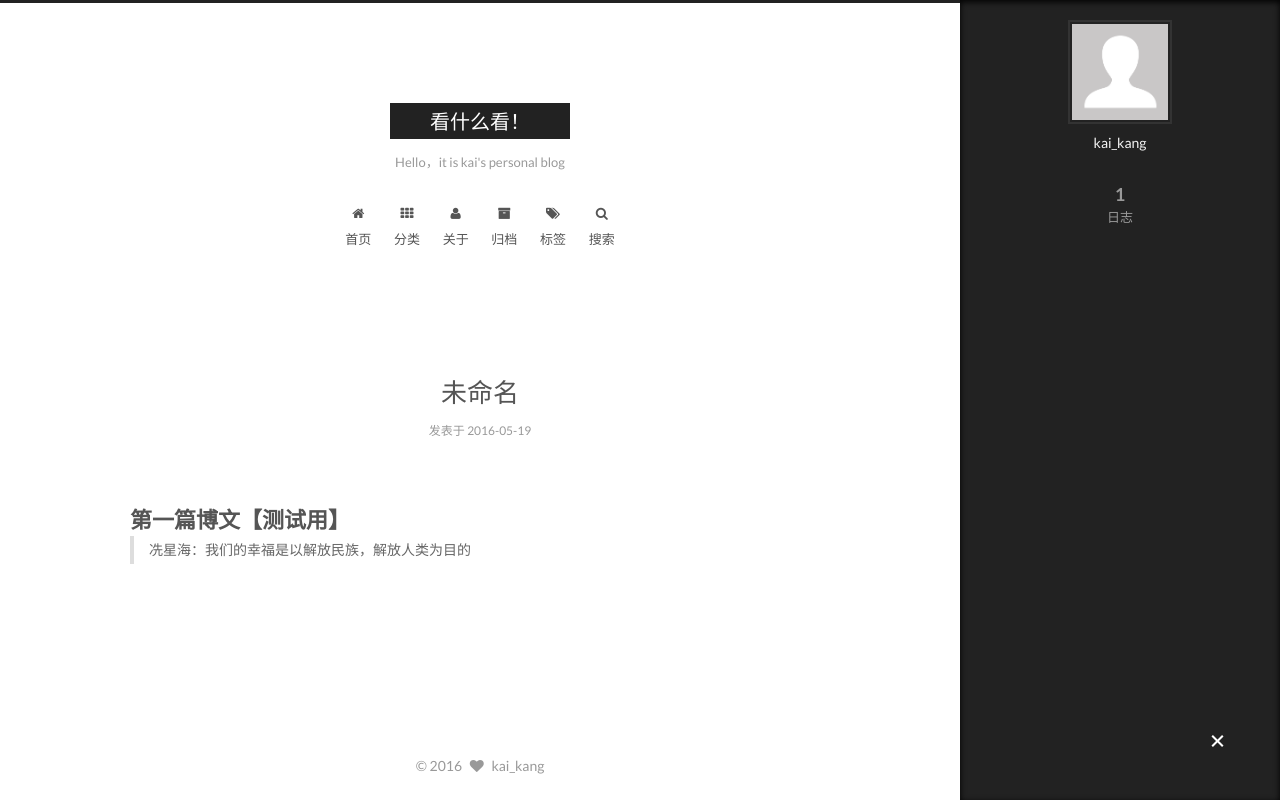
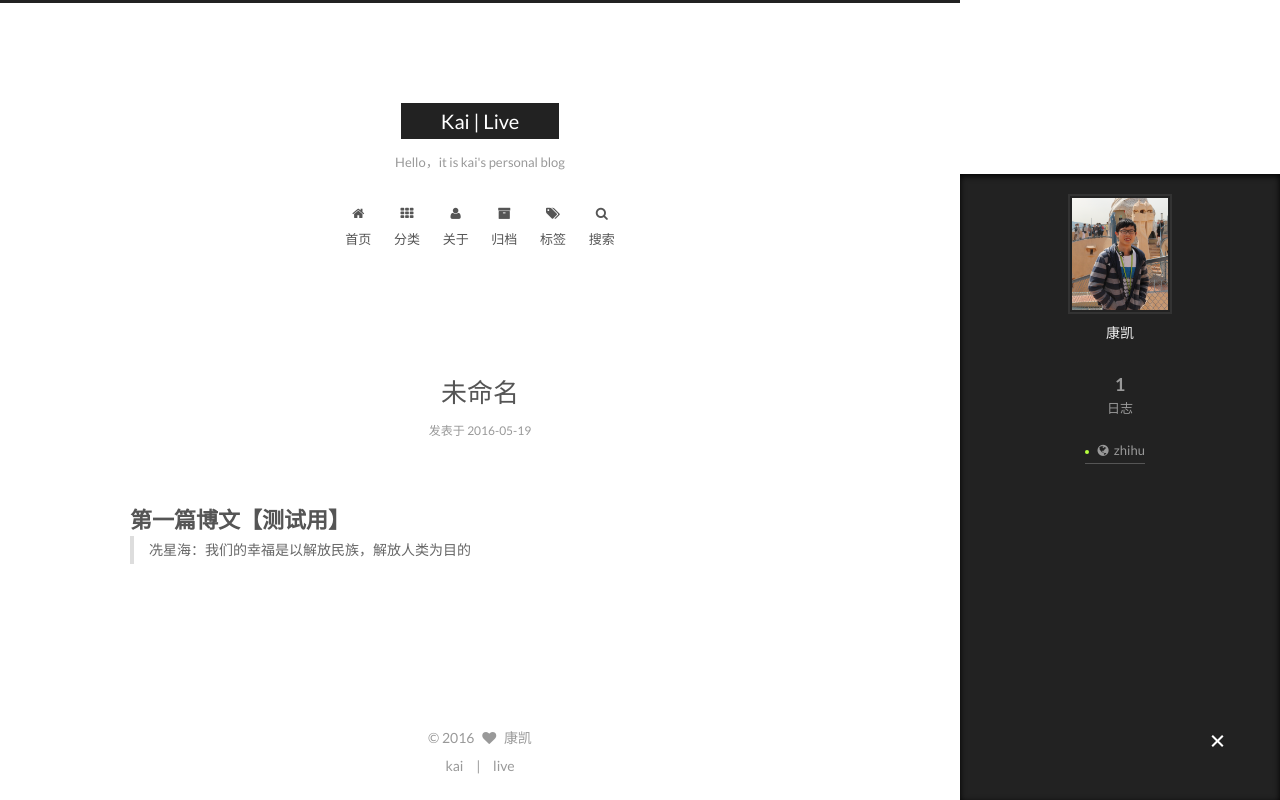
Before and after one commit to kangkai1995/kangkai1995.github.io, a plain HTML site: page index.html in a window 1280 px wide. Both pictures are taken after a click on the element 1217 px from the left and 742 px from the top of the page. Drawn offline with Linux system fonts and the light colour scheme.

Commit message:
Site updated: 2016-05-19 18:42:29

```diff
--- a/2016/05/19/第一篇博文【测试用】/index.html
+++ b/2016/05/19/第一篇博文【测试用】/index.html
@@ -5,7 +5,7 @@
 
 
 
-<html class="theme-next muse use-motion">
+<html class="theme-next pisces use-motion">
 <head>
   <meta charset="UTF-8"/>
 <meta http-equiv="X-UA-Compatible" content="IE=edge,chrome=1" />
@@ -87,14 +87,14 @@
 <meta name="description" content="第一篇博文【测试用】
 冼星海：我们的幸福是以解放民族，解放人类为目的">
 <meta property="og:type" content="article">
-<meta property="og:title" content="看什么看！">
+<meta property="og:title" content="Kai | Live">
 <meta property="og:url" content="http://yoursite.com/2016/05/19/第一篇博文【测试用】/index.html">
-<meta property="og:site_name" content="看什么看！">
+<meta property="og:site_name" content="Kai | Live">
 <meta property="og:description" content="第一篇博文【测试用】
 冼星海：我们的幸福是以解放民族，解放人类为目的">
 <meta property="og:updated_time" content="2016-05-19T06:47:39.000Z">
 <meta name="twitter:card" content="summary">
-<meta name="twitter:title" content="看什么看！">
+<meta name="twitter:title" content="Kai | Live">
 <meta name="twitter:description" content="第一篇博文【测试用】
 冼星海：我们的幸福是以解放民族，解放人类为目的">
 
@@ -103,7 +103,7 @@
 <script type="text/javascript" id="hexo.configuration">
   var NexT = window.NexT || {};
   var CONFIG = {
-    scheme: 'Muse',
+    scheme: 'Pisces',
     sidebar: {"position":"left","display":"post"},
     fancybox: true,
     motion: true,
@@ -114,7 +114,7 @@
   };
 </script>
 
-  <title>  | 看什么看！ </title>
+  <title>  | Kai | Live </title>
 </head>
 
 <body itemscope itemtype="http://schema.org/WebPage" lang="zh-Hans">
@@ -145,7 +145,7 @@
   <div class="custom-logo-site-title">
     <a href="/"  class="brand" rel="start">
       <span class="logo-line-before"><i></i></span>
-      <span class="site-title">看什么看！</span>
+      <span class="site-title">Kai | Live</span>
       <span class="logo-line-after"><i></i></span>
     </a>
   </div>
@@ -396,9 +396,9 @@
       <section class="site-overview sidebar-panel ">
         <div class="site-author motion-element" itemprop="author" itemscope itemtype="http://schema.org/Person">
           <img class="site-author-image" itemprop="image"
-               src="/images/avatar.gif"
-               alt="kai_kang" />
-          <p class="site-author-name" itemprop="name">kai_kang</p>
+               src="/uploads/avatar.png"
+               alt="康凯" />
+          <p class="site-author-name" itemprop="name">康凯</p>
           <p class="site-description motion-element" itemprop="description"></p>
         </div>
         <nav class="site-state motion-element">
@@ -418,6 +418,17 @@
 
 
         <div class="links-of-author motion-element">
+
+
+              <span class="links-of-author-item">
+                <a href="http://www.zhihu.com/people/k.kang" target="_blank" title="zhihu">
+
+                    <i class="fa fa-fw fa-globe"></i>
+
+                  zhihu
+                </a>
+              </span>
+
 
         </div>
 
@@ -459,7 +470,7 @@
   <span class="with-love">
     <i class="fa fa-heart"></i>
   </span>
-  <span class="author" itemprop="copyrightHolder">kai_kang</span>
+  <span class="author" itemprop="copyrightHolder">康凯</span>
 </div>
 
 <div class="powered-by">
@@ -469,7 +480,7 @@
 <div class="theme-info">
   主题 -
   <a class="theme-link" href="https://github.com/iissnan/hexo-theme-next">
-    NexT.Muse
+    NexT.Pisces
   </a>
 </div>
 
@@ -532,6 +543,13 @@
 
 
 
+
+
+
+
+  <script type="text/javascript" src="/js/src/affix.js?v=5.0.1"></script>
+
+  <script type="text/javascript" src="/js/src/schemes/pisces.js?v=5.0.1"></script>
 
 
 
--- a/index.html
+++ b/index.html
@@ -5,7 +5,7 @@
 
 
 
-<html class="theme-next muse use-motion">
+<html class="theme-next pisces use-motion">
 <head>
   <meta charset="UTF-8"/>
 <meta http-equiv="X-UA-Compatible" content="IE=edge,chrome=1" />
@@ -86,12 +86,12 @@
 
 <meta name="description">
 <meta property="og:type" content="website">
-<meta property="og:title" content="看什么看！">
+<meta property="og:title" content="Kai | Live">
 <meta property="og:url" content="http://yoursite.com/index.html">
-<meta property="og:site_name" content="看什么看！">
+<meta property="og:site_name" content="Kai | Live">
 <meta property="og:description">
 <meta name="twitter:card" content="summary">
-<meta name="twitter:title" content="看什么看！">
+<meta name="twitter:title" content="Kai | Live">
 <meta name="twitter:description">
 
 
@@ -99,7 +99,7 @@
 <script type="text/javascript" id="hexo.configuration">
   var NexT = window.NexT || {};
   var CONFIG = {
-    scheme: 'Muse',
+    scheme: 'Pisces',
     sidebar: {"position":"left","display":"post"},
     fancybox: true,
     motion: true,
@@ -110,7 +110,7 @@
   };
 </script>
 
-  <title> 看什么看！ </title>
+  <title> Kai | Live </title>
 </head>
 
 <body itemscope itemtype="http://schema.org/WebPage" lang="zh-Hans">
@@ -143,7 +143,7 @@
   <div class="custom-logo-site-title">
     <a href="/"  class="brand" rel="start">
       <span class="logo-line-before"><i></i></span>
-      <span class="site-title">看什么看！</span>
+      <span class="site-title">Kai | Live</span>
       <span class="logo-line-after"><i></i></span>
     </a>
   </div>
@@ -384,9 +384,9 @@
       <section class="site-overview sidebar-panel  sidebar-panel-active ">
         <div class="site-author motion-element" itemprop="author" itemscope itemtype="http://schema.org/Person">
           <img class="site-author-image" itemprop="image"
-               src="/images/avatar.gif"
-               alt="kai_kang" />
-          <p class="site-author-name" itemprop="name">kai_kang</p>
+               src="/uploads/avatar.png"
+               alt="康凯" />
+          <p class="site-author-name" itemprop="name">康凯</p>
           <p class="site-description motion-element" itemprop="description"></p>
         </div>
         <nav class="site-state motion-element">
@@ -406,6 +406,17 @@
 
 
         <div class="links-of-author motion-element">
+
+
+              <span class="links-of-author-item">
+                <a href="http://www.zhihu.com/people/k.kang" target="_blank" title="zhihu">
+
+                    <i class="fa fa-fw fa-globe"></i>
+
+                  zhihu
+                </a>
+              </span>
+
 
         </div>
 
@@ -436,19 +447,17 @@
   <span class="with-love">
     <i class="fa fa-heart"></i>
   </span>
-  <span class="author" itemprop="copyrightHolder">kai_kang</span>
+  <span class="author" itemprop="copyrightHolder">康凯</span>
 </div>
 
-<!-- <div class="powered-by">
-  由 <a class="theme-link" href="http://hexo.io">Hexo</a> 强力驱动
+<div class="powered-by">
+  kai
 </div>
 
 <div class="theme-info">
-  主题 -
-  <a class="theme-link" href="https://github.com/iissnan/hexo-theme-next">
-    NexT.Muse
-  </a>
-</div> -->
+  live
+
+</div>
 
 
 
@@ -509,6 +518,13 @@
 
 
 
+
+
+
+
+  <script type="text/javascript" src="/js/src/affix.js?v=5.0.1"></script>
+
+  <script type="text/javascript" src="/js/src/schemes/pisces.js?v=5.0.1"></script>
 
 
 
```
Also changed, not shown: archives/2016/05/index.html (+30 -12 lines), archives/2016/index.html (+30 -12 lines), archives/index.html (+30 -12 lines), categories/index.html (+28 -10 lines), uploads/avatar.png (added).
